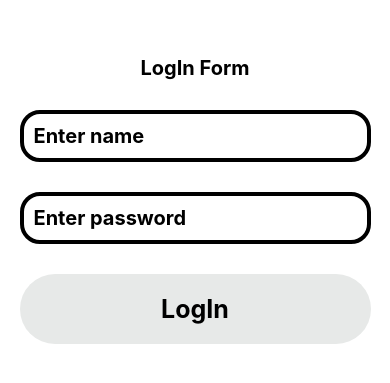
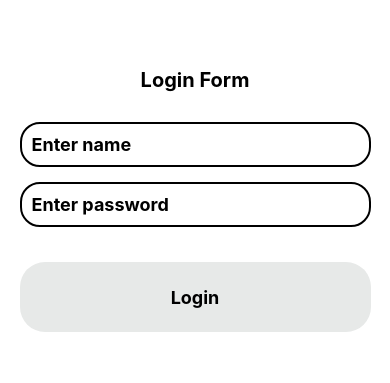
Before and after one commit to AbdullahAyaz4446/awesomeproject, a React Native app: screen / in a window 390 px wide. Shown: the part 237-620 px from the top of the page. Built offline with nearby package versions, Linux system fonts and the light colour scheme.

Commit message:
loginform modify

```diff
--- a/App.tsx
+++ b/App.tsx
@@ -2,10 +2,14 @@ import { StyleSheet, Text, View } from 'react-native'
 import React from 'react'
 import Calculator from './Content/forms/Calculator'
 import Loginform from './Content/forms/Loginform'
+import { NavigationContainer } from '@react-navigation/native'
+import { createNativeStackNavigator } from '@react-navigation/native-stack'
 
+
+const Stack = createNativeStackNavigator();
 const App = () => {
   return (
- <Loginform/>
+  <Loginform/>
   )
 }
 export default App;
--- a/Content/forms/Loginform.tsx
+++ b/Content/forms/Loginform.js
@@ -4,31 +4,41 @@ import React, { useState } from 'react';
 const LoginForm = () => {
     const [name, setName] = useState("");
     const [password, setPassword] = useState("");
-    const [show, setshow] = useState("");
+    const [message, setMessage] = useState("");
+    const [color, setColor] = useState("");
 
     const data = [
-        { name: 'abdullah', password: '1234' },
+        { name: 'abdullah', password: '4446' },
         { name: 'wajahat', password: '12345' },
+        { name: 'Mughees', password: '0001' },
+        { name: 'Tuheed', password: '1111' },
+        { name: 'Faiz ayaz', password: '9999' }
     ];
 
-    const datacompresion = () => {
-        // { its mean find is  a call back function arrow they must recevive a arry to find data}
-        const user = data.find(user => user.name === name && user.password === password);
-        if (user) {
-            setshow("correct");
-            setName("")
-            setPassword("")
+    const handleLogin = () => {
+        const user = data.find(user => user.name.toLowerCase() === name.toLowerCase() && user.password === password);
+        if(!name||!password){
+            setName("");
+            setPassword("");
+            setColor("red");
+            setMessage("enter Username and Password");
+        }
+        else if (user) {
+            setName("");
+            setPassword("");
+            setColor("green");
+            setMessage("Login Successful");
         } else {
-            setshow("Invalid name or password");
+            setColor("red");
+            setMessage("Invalid name or password");
         }
-        // user ? setshow(""):setshow("Invalid name and Password")
     };
 
     return (
         <View style={styles.main}>
-            <Text style={styles.text}>LogIn Form</Text>
+            <Text style={styles.text}>Login Form</Text>
 
-            <View style={{ width: "90%" }}>
+            <View style={styles.inputContainer}>
                 <TextInput
                     placeholder="Enter name"
                     value={name}
@@ -37,7 +47,7 @@ const LoginForm = () => {
                 />
             </View>
 
-            <View style={{ width: "90%" }}>
+            <View style={styles.inputContainer}>
                 <TextInput
                     placeholder="Enter password"
                     value={password}
@@ -45,16 +55,12 @@ const LoginForm = () => {
                     secureTextEntry
                     style={styles.input}
                 />
+                <Text style={{color: color, textAlign: 'center'}}>{message}</Text>
             </View>
 
-           {/* its mean the  show not be empty mean condition must be true  the have a data */}
-            {show ? <Text style={styles.errorText}>{show}</Text> : null}
-
-            <View style={{ width: "90%" }}>
-                <TouchableOpacity onPress={datacompresion} style={styles.buttonstyle}>
-                    <Text style={styles.buttontext}>LogIn</Text>
-                </TouchableOpacity>
-            </View>
+            <TouchableOpacity onPress={handleLogin} style={styles.button}>
+                <Text style={styles.buttonText}>Login</Text>
+            </TouchableOpacity>
         </View>
     );
 };
@@ -73,33 +79,30 @@ const styles = StyleSheet.create({
         fontWeight: 'bold',
         textAlign: 'center',
     },
+    inputContainer: {
+        width: "90%",
+        marginBottom: 15,
+    },
     input: {
         borderRadius: 20,
         borderColor: 'black',
-        borderWidth: 4,
-        width: '100%',
-        fontSize: 20,
-        marginBottom: 30,
+        borderWidth: 2,
+        fontSize: 18,
+        padding: 10,
         fontWeight: 'bold',
-        padding: 10,
     },
-    buttonstyle: {
-        width: "100%",
+    button: {
+        width: "90%",
         height: 70,
-        borderRadius: 35,
+        borderRadius: 25,
         backgroundColor: '#E7E9E8',
         alignItems: 'center',
         justifyContent: 'center',
+        marginTop: 20,
     },
-    buttontext: {
-        textAlign: 'center',
-        fontSize: 25,
+    buttonText: {
+        fontSize: 18,
         fontWeight: 'bold',
         color: 'black',
     },
-    errorText: {
-        color: 'red', // Style for error message
-        fontSize: 16,
-        marginBottom: 20,
-    },
 });
```
Also changed, not shown: Content/forms/Calculator.js (renamed from Content/forms/Calculator.tsx), Content/forms/Incrementdecremnet.js (renamed from Content/forms/incrementdecremnet.tsx).
